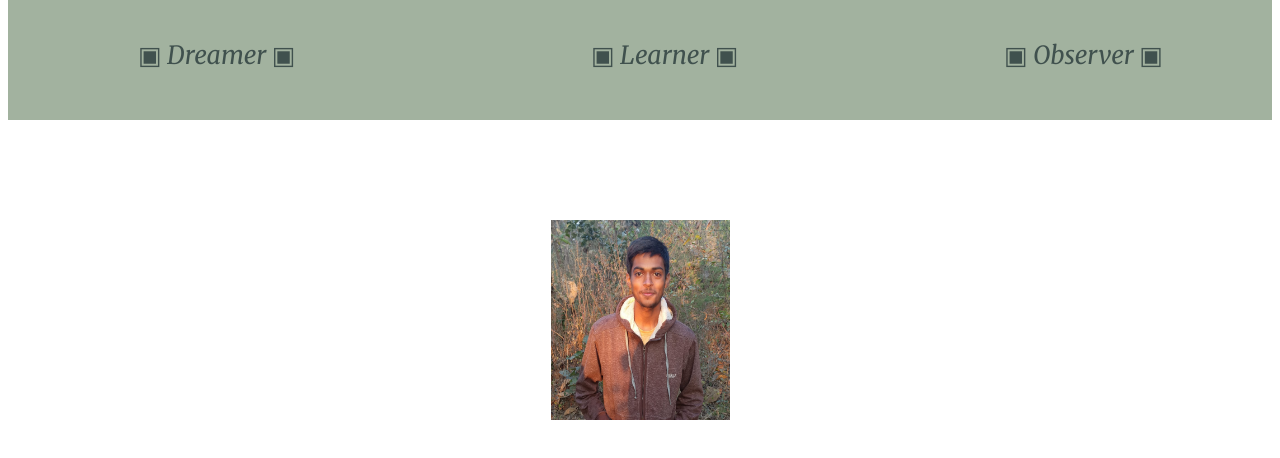
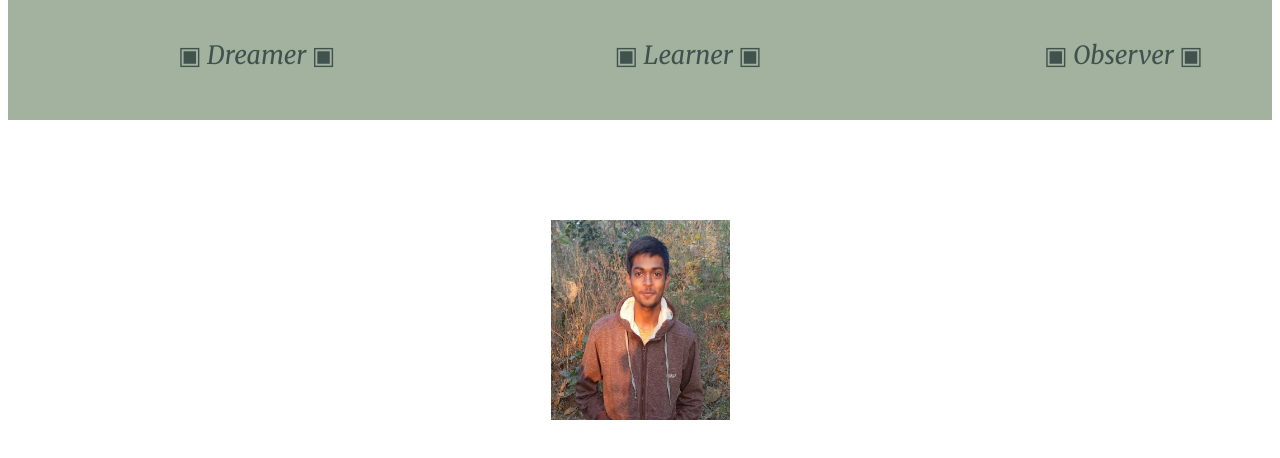
Before and after one commit to Durvesh001/Portfolio, a plain HTML site: page index.html in a window 1280 px wide. Shown: the part 316-774 px from the top of the page. Drawn offline with Linux system fonts and the light colour scheme; a web font is replaced by a local one.

Commit message:
Add files via upload

```diff
--- a/css/styles.css
+++ b/css/styles.css
@@ -8,13 +8,13 @@ body {
   .start{
     padding-bottom: 40px;
     text-align: left;
-    padding-left: 130px;
+    padding-left: 170px;
   }
 
 
   .second{
     position: relative;
-    left: 290px;
+    left: 25%;
   }
 
   .third{
```
